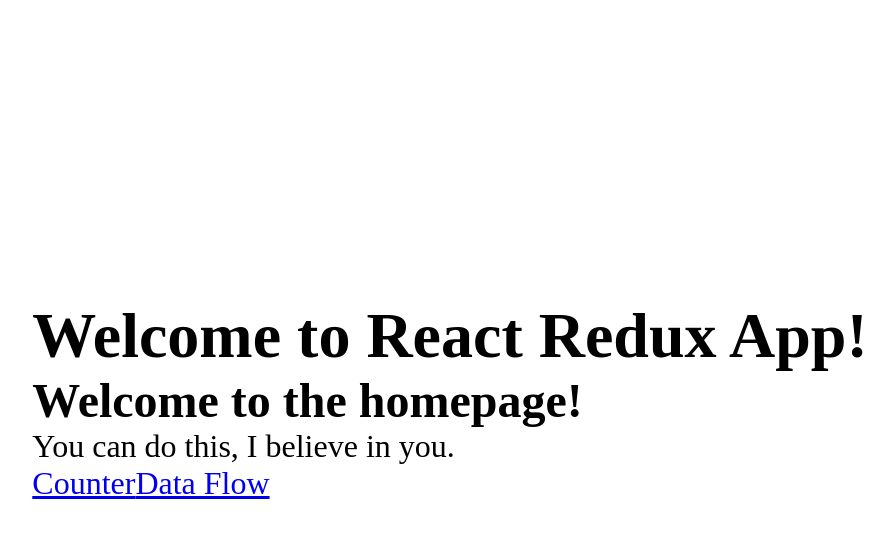
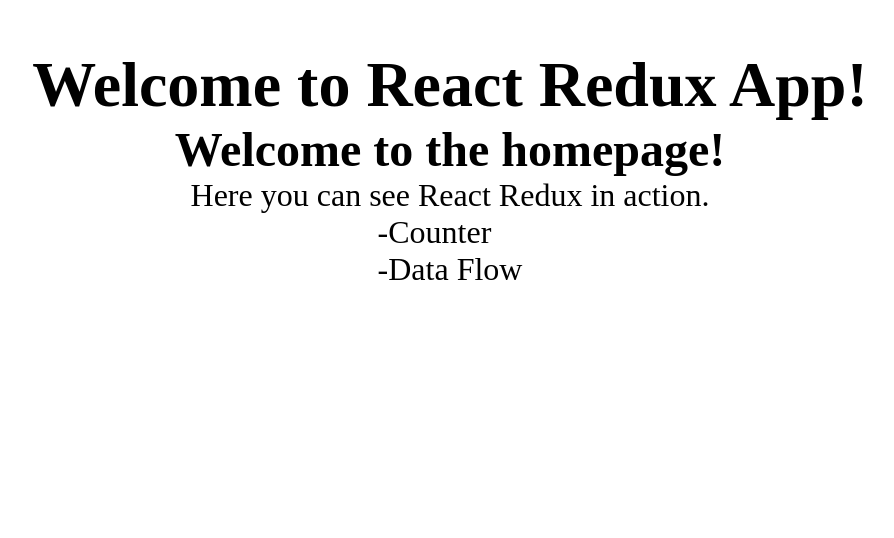
Before and after one commit to KrzysztofHum/ReduxApp, a React (Create React App) app: page / in a window 1280 px wide. Shown: the top 538 px of the page, without its empty margins (190-1084 px from the left). Built offline with nearby package versions, Linux system fonts and the light colour scheme.

Commit message:
add styled-components

```diff
--- a/package.json
+++ b/package.json
@@ -13,6 +13,7 @@
     "react-redux": "^8.0.2",
     "react-router-dom": "6",
     "react-scripts": "5.0.1",
+    "styled-components": "^5.3.5",
     "web-vitals": "^2.1.0"
   },
   "scripts": {
--- a/src/Home.js
+++ b/src/Home.js
@@ -1,17 +1,25 @@
 import React from "react";
 import { Link } from "react-router-dom";
+import styled from "styled-components";
 
+const Nav = styled.nav`
+  display: flex;
+  flex-direction: column;
+`;
+
+const NavLink = styled(Link)`
+  text-decoration: none;
+  color: black;
+`;
 const Home = () => {
   return (
     <>
-      <main>
-        <h2>Welcome to the homepage!</h2>
-        <p>You can do this, I believe in you.</p>
-      </main>
-      <nav>
-        <Link to="/counter">Counter</Link>
-        <Link to="/dataFlow">Data Flow</Link>
-      </nav>
+      <h2>Welcome to the homepage!</h2>
+      <p>Here you can see React Redux in action.</p>
+      <Nav>
+        <NavLink to="/counter">-Counter</NavLink>
+        <NavLink to="/dataFlow">-Data Flow</NavLink>
+      </Nav>
     </>
   );
 };
--- a/src/features/dataFlow/posts/PostList.js
+++ b/src/features/dataFlow/posts/PostList.js
@@ -4,6 +4,7 @@
 import TimeAgo from "./TimeAgo";
 
 import React from "react";
+import ReactionButtons from "./ReactionButtons";
 
 const PostList = () => {
   const posts = useSelector(SelectAllPosts);
@@ -20,6 +21,7 @@
         <PostAuthor userId={post.userId} />
         <TimeAgo timestamp={post.date} />
       </p>
+      <ReactionButtons post={post} />
     </article>
   ));
   return (
--- a/src/features/dataFlow/posts/ReactionButtons.js
+++ b/src/features/dataFlow/posts/ReactionButtons.js
@@ -1,5 +1,5 @@
 import { useDispatch } from "react-redux";
-import { reactionAdded } from "./postsSlice";
+import { reactionAdded } from "./postSlice";
 
 const reactionEmoji = {
   thumbsUp: "👍",
--- a/src/index.css
+++ b/src/index.css
@@ -7,8 +7,13 @@
 body {
   min-height: 100vh;
   font-size: 2rem;
-  display: grid;
-  place-content: center;
+}
+
+main {
+  display: flex;
+  flex-direction: column;
+  align-items: center;
+  padding-top: 3rem;
 }
 
 input,
```
Also changed, not shown: 1 other file (tests, documents, lock files or other folders).
